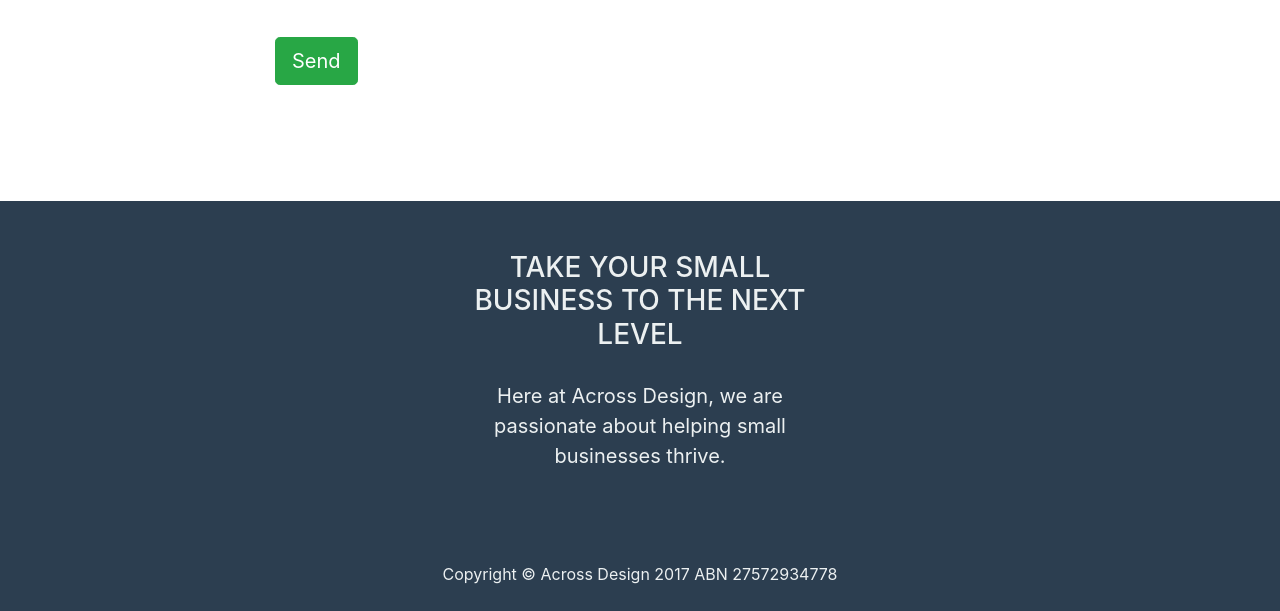
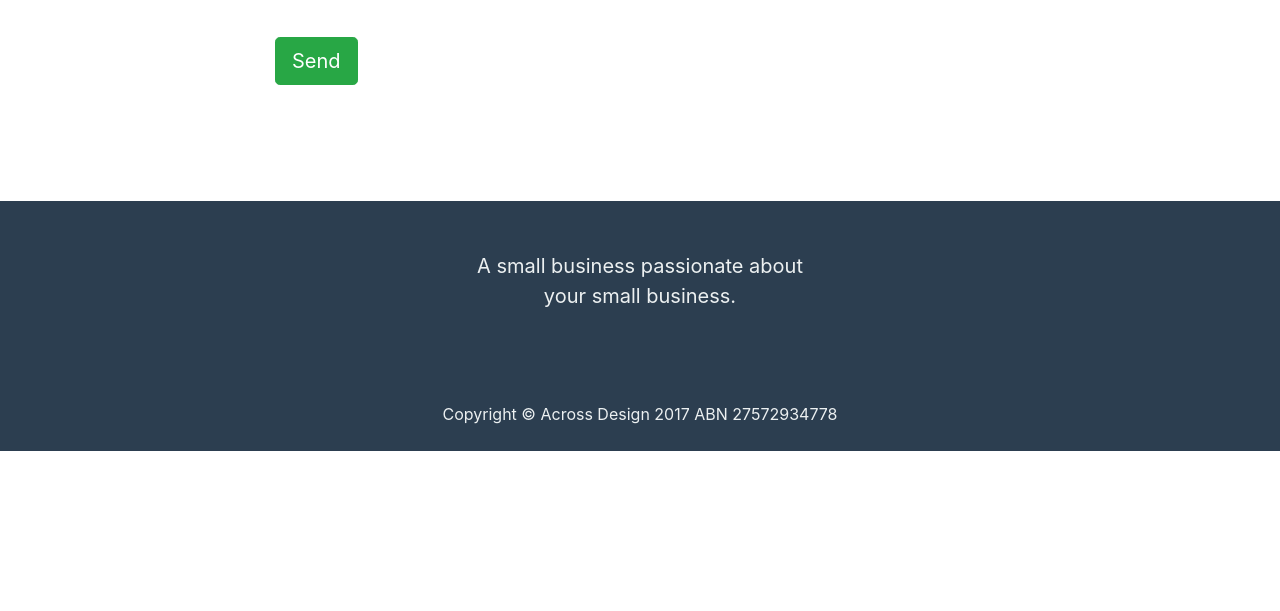
Before and after one commit to samr903/across.design, a website with bundled scripts: page index.html in a window 1280 px wide. Shown: the part 2931-3542 px from the top of the page. After the commit the page ends 3382 px from the top, so only its background shows below. Built offline with nearby package versions, Linux system fonts and the light colour scheme.

Commit message:
Footer update

```diff
--- a/index.html
+++ b/index.html
@@ -173,8 +173,7 @@
                     <div class="row">
                         <div class="col-md-4"></div>
                         <div class="footer-col col-md-4">
-                            <h3>Take Your Small Business to the Next Level</h3>
-                            <p>Here at Across Design, we are passionate about helping small businesses thrive.</p>
+                            <p>A small business passionate about your small business.</p>
                         </div>
                     </div>
                 </div>
```
